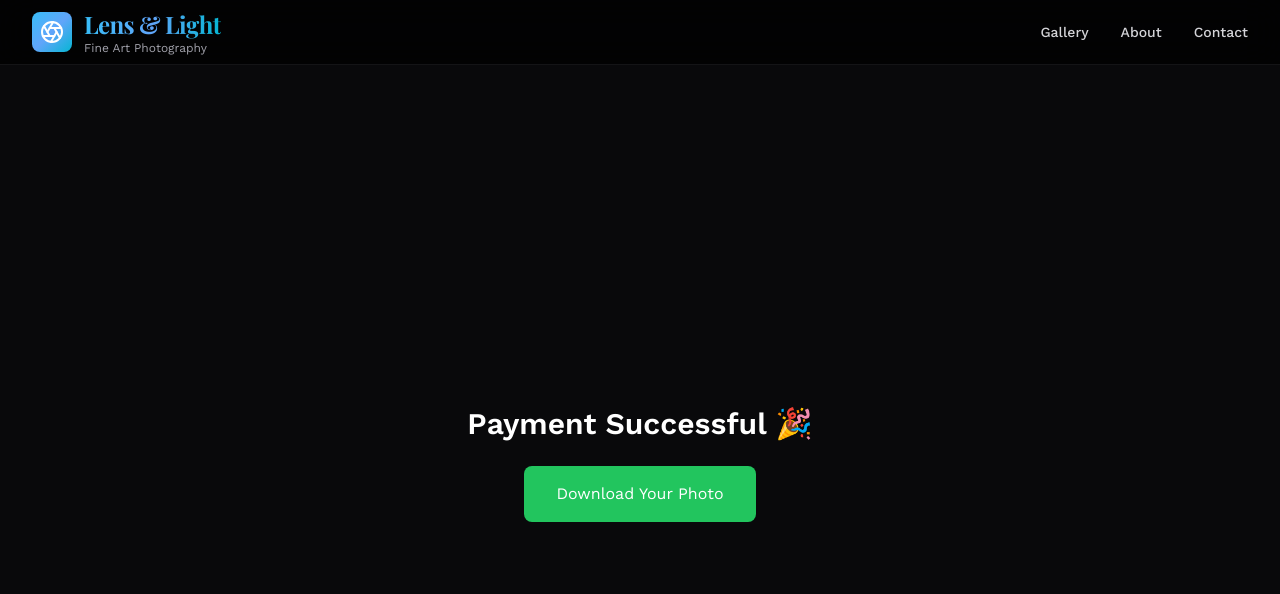
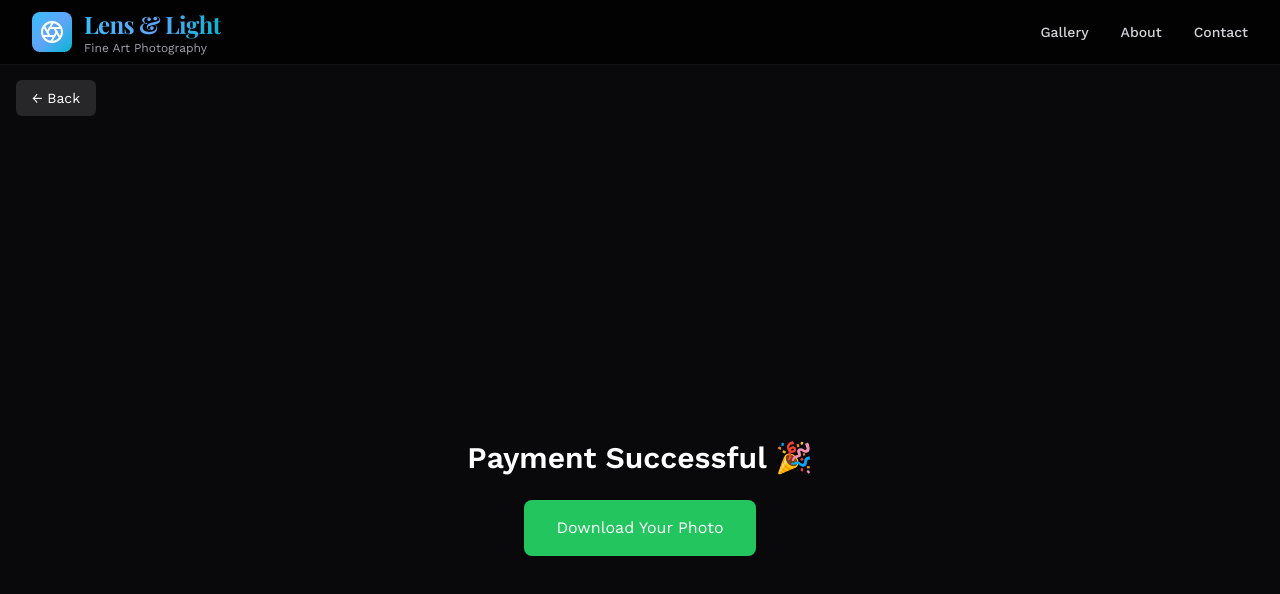
Before and after one commit to ujjwalchettri02-debug/lens-and-light, a React (Vite) app: page /download/1 in a window 1280 px wide. Shown: the top 594 px of the page. Built offline with nearby package versions, Linux system fonts and the light colour scheme.

Commit message:
Fixed cut screen

```diff
--- a/src/DownloadPage.jsx
+++ b/src/DownloadPage.jsx
@@ -1,16 +1,17 @@
 import React from "react";
-import { useParams } from "react-router-dom";
+import { useParams, useNavigate } from "react-router-dom";
 import photos from "./data/photos.json";
 
 const DownloadPage = () => {
   const { id } = useParams();
+  const navigate = useNavigate();
 
   const photo = photos.find((p) => String(p.id) === String(id));
 
   if (!photo) {
     return (
-      <div className="min-h-screen flex items-center justify-center bg-black text-white">
-        <h2>Photo not found</h2>
+      <div className="min-h-[100dvh] flex items-center justify-center bg-zinc-950 text-white">
+        <h2 className="text-xl">Photo not found</h2>
       </div>
     );
   }
@@ -25,19 +26,34 @@ const DownloadPage = () => {
   };
 
   return (
-    <div className="min-h-screen flex items-center justify-center bg-zinc-950 text-white">
-      <div className="text-center">
-        <h2 className="text-3xl font-bold mb-6">
-          Payment Successful 🎉
-        </h2>
+    <div className="min-h-[100dvh] bg-zinc-950 text-white flex flex-col">
 
+      {/* Top Section (Back Button) */}
+      <div className="p-4">
         <button
-          onClick={handleDownload}
-          className="px-8 py-4 bg-green-500 rounded-lg hover:bg-green-600 transition"
+          onClick={() => navigate(-1)}
+          className="text-sm bg-zinc-800 px-4 py-2 rounded-md hover:bg-zinc-700 transition"
         >
-          Download Your Photo
+          ← Back
         </button>
       </div>
+
+      {/* Center Content */}
+      <div className="flex-grow flex items-center justify-center px-4 text-center">
+        <div>
+          <h2 className="text-3xl font-bold mb-6">
+            Payment Successful 🎉
+          </h2>
+
+          <button
+            onClick={handleDownload}
+            className="px-8 py-4 bg-green-500 rounded-lg hover:bg-green-600 transition w-full sm:w-auto"
+          >
+            Download Your Photo
+          </button>
+        </div>
+      </div>
+
     </div>
   );
 };
```
